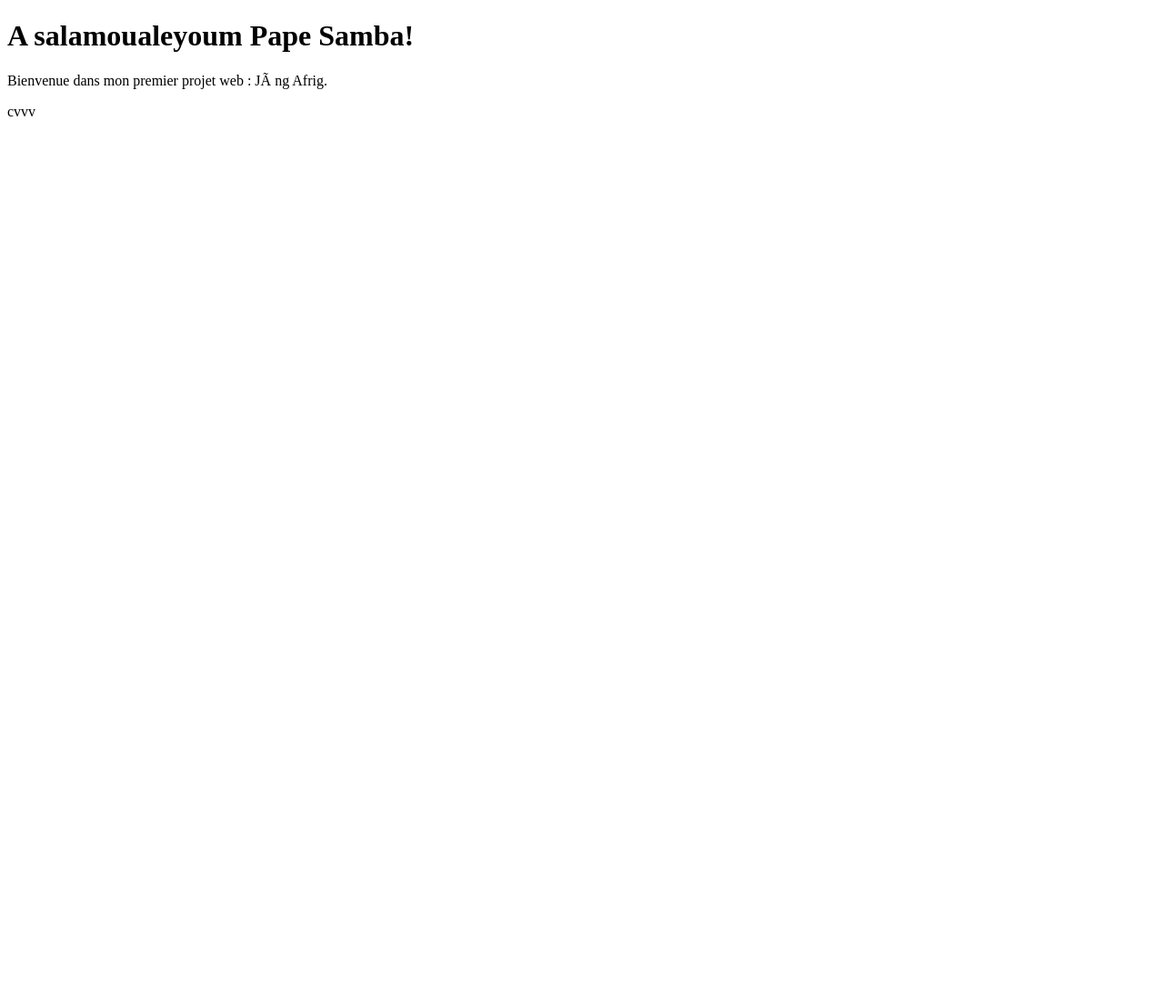
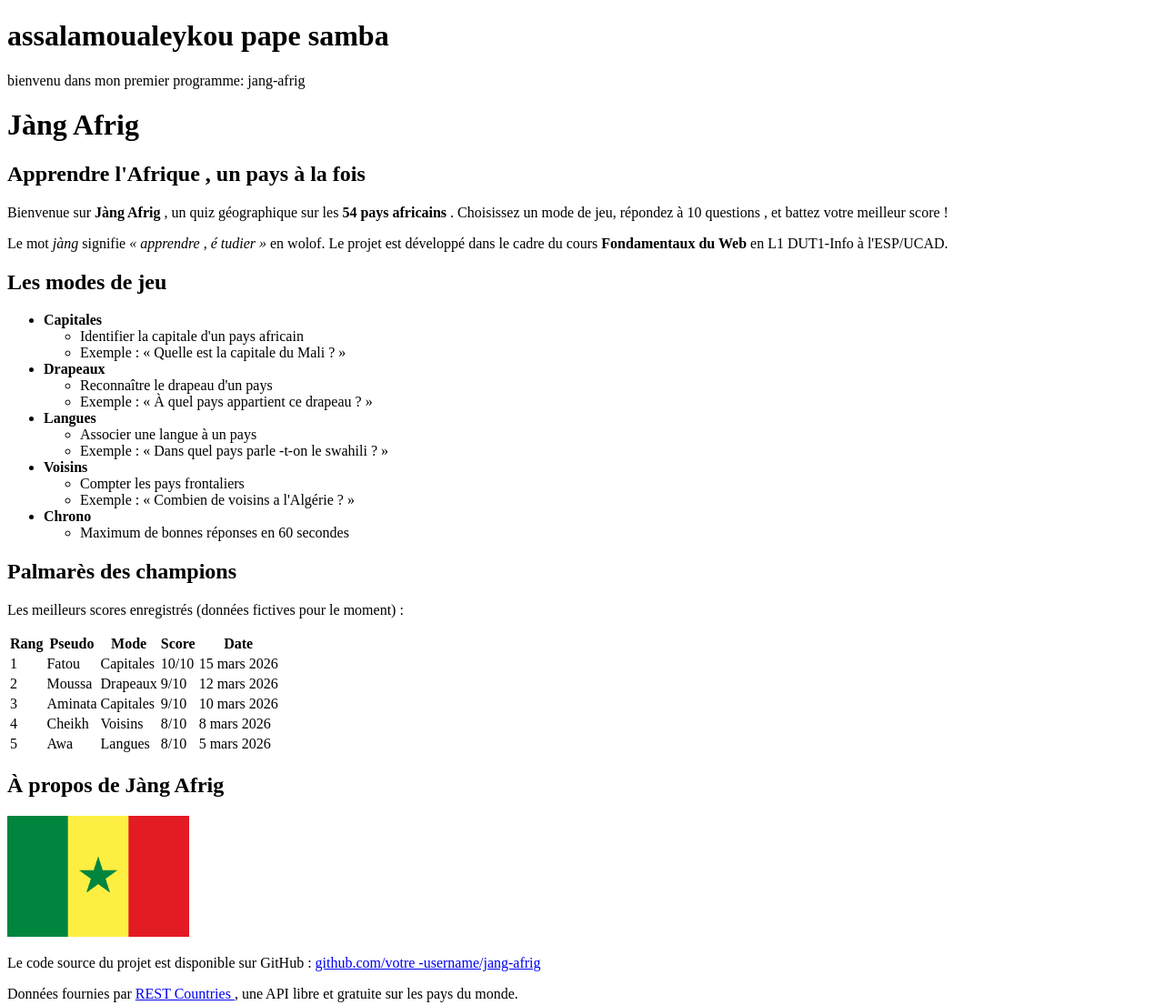
Before and after one commit to pape-samba-ba/jang-afrig, a plain HTML site: page index.html in a window 1280 px wide. Shown: the whole page at 91% size. Before the commit the page ends 800 px from the top, so only its background shows below. Drawn offline with Linux system fonts and the light colour scheme.

Commit message:
v0.1 : page d'acceuil HTML brut

```diff
--- a/index.html
+++ b/index.html
@@ -1,11 +1,130 @@
 <!DOCTYPE html>
-<html lang="fr">
+<html lang="en">
 <head>
-<meta charset="UTF -8">
-<title >Hello pape samba </title >
+    <meta charset="UTF-8">
+    <meta name="viewport" content="width=device-width, initial-scale=1.0">
+    <title>hello pape samba</title>
 </head>
 <body>
-<h1>A salamoualeyoum Pape Samba!</h1>
-<p>Bienvenue dans mon premier projet web : Jàng Afrig.</p>
-</body>  cvvv
+    <h1>assalamoualeykou pape samba</h1>
+    <p>bienvenu dans mon premier programme: jang-afrig</p>
+
+    <h1>Jàng Afrig </h1>
+<h2>Apprendre l'Afrique , un pays à la fois </h2>
+<p>
+Bienvenue sur <strong >Jàng Afrig </strong >, un quiz géographique sur
+les
+<strong >54 pays africains </strong >. Choisissez un mode de jeu,
+répondez à
+10 questions , et battez votre meilleur score !
+</p>
+<p>
+Le mot <em>jàng</em> signifie <em>«&nbsp;apprendre , é
+tudier&nbsp;»</em>
+en wolof. Le projet est développé dans le cadre du cours
+<strong >Fondamentaux du Web </strong > en L1 DUT1-Info à l'ESP/UCAD.
+</p>
+<h2>Les modes de jeu </h2>
+<ul>
+<li>
+<strong >Capitales </strong >
+<ul>
+<li>Identifier la capitale d'un pays africain </li>
+<li>Exemple : « Quelle est la capitale du Mali ? »</li>
+</ul>
+</li>
+<li>
+<strong >Drapeaux </strong >
+<ul>
+<li>Reconnaître le drapeau d'un pays </li>
+<li>Exemple : « À quel pays appartient ce drapeau ? »</li>
+</ul>
+</li>
+<li>
+<strong >Langues </strong >
+<ul>
+<li>Associer une langue à un pays </li>
+<li>Exemple : « Dans quel pays parle -t-on le swahili ? »</li>
+</ul>
+</li>
+<li>
+<strong >Voisins </strong >
+<ul>
+<li>Compter les pays frontaliers </li>
+<li>Exemple : « Combien de voisins a l'Algérie ? »</li>
+</ul>
+</li>
+<li>
+<strong >Chrono </strong >
+<ul>
+<li>Maximum de bonnes réponses en 60 secondes </li>
+</ul>
+</li>
+</ul>
+
+<h2>Palmarès des champions </h2>
+<p>Les meilleurs scores enregistrés (données fictives pour le moment)
+:</p>
+<table >
+<tr>
+<th>Rang </th>
+<th>Pseudo </th>
+<th>Mode </th>
+<th>Score </th>
+<th>Date </th>
+</tr>
+<tr>
+<td>1</td>
+<td>Fatou </td>
+<td>Capitales </td>
+<td>10/10</td>
+<td>15 mars 2026</td>
+</tr>
+<tr>
+<td>2</td>
+<td>Moussa </td>
+<td>Drapeaux </td>
+<td>9/10</td>
+<td>12 mars 2026</td>
+</tr>
+<tr>
+<td>3</td>
+<td>Aminata </td>
+<td>Capitales </td>
+<td>9/10</td>
+<td>10 mars 2026</td>
+</tr>
+<tr>
+<td>4</td>
+<td>Cheikh </td>
+<td>Voisins </td>
+<td>8/10</td>
+<td>8 mars 2026</td>
+</tr>
+<tr>
+<td>5</td>
+<td>Awa </td>
+<td>Langues </td>
+<td>8/10</td>
+<td>5 mars 2026</td>
+</tr>
+</table >
+
+<h2>À propos de Jàng Afrig </h2>
+<p>
+<img src="images/drapeau.png" alt="Drapeau africain" width="200">
+</p>
+<p>
+Le code source du projet est disponible sur GitHub :
+<a href="https://github.com/pape-samba-ba/jang-afrig">
+github.com/votre -username/jang-afrig
+</a>
+</p>
+<p>
+Données fournies par
+<a href="https://restcountries.com">REST Countries </a>,
+une API libre et gratuite sur les pays du monde.
+</p>
+
+</body>
 </html>
```
Also changed, not shown: images/drapeau.png (added).
